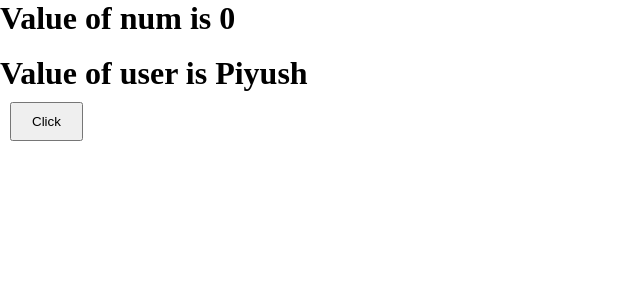
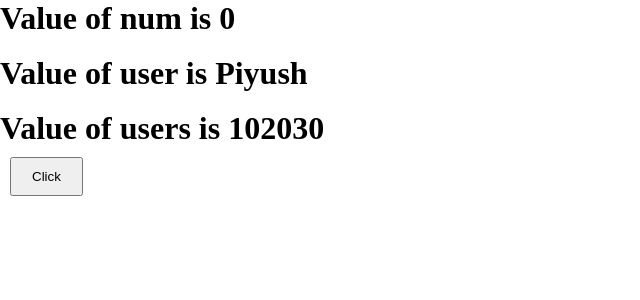
Before and after one commit to PiyushMishraX/ReactJS, a React (Vite) app in the folder useState-09/: page / in a window 1280 px wide. Shown: the top 300 px of the page, without its empty margins (0-640 px from the left). Built offline with nearby package versions, Linux system fonts and the light colour scheme.

Commit message:
use state for array (basic)

```diff
--- a/useState-09/src/App.jsx
+++ b/useState-09/src/App.jsx
@@ -31,18 +31,27 @@ const App = () => {
 
     setUsername("vijay")
 
+
+    setUsers([30,40,50])
+
   }
 
   // string
   const [username, setUsername] = useState('Piyush')
+
+  //array
+  const [users, setUsers] = useState([10,20,30])
 
   return (
     <div>
       {/* <h1>Value of a is {a}</h1>
       <button onClick={changeA} >Click</button> */}
 
-      <h1>Value of num is {num}</h1><br />
+      <h1>Value of num is {num}</h1>
+      <br />
       <h1>Value of user is {username}</h1>
+      <br />
+      <h1>Value of users is {users}</h1>
       <button onClick={changeNum}>Click</button>
     </div>
   )
```
